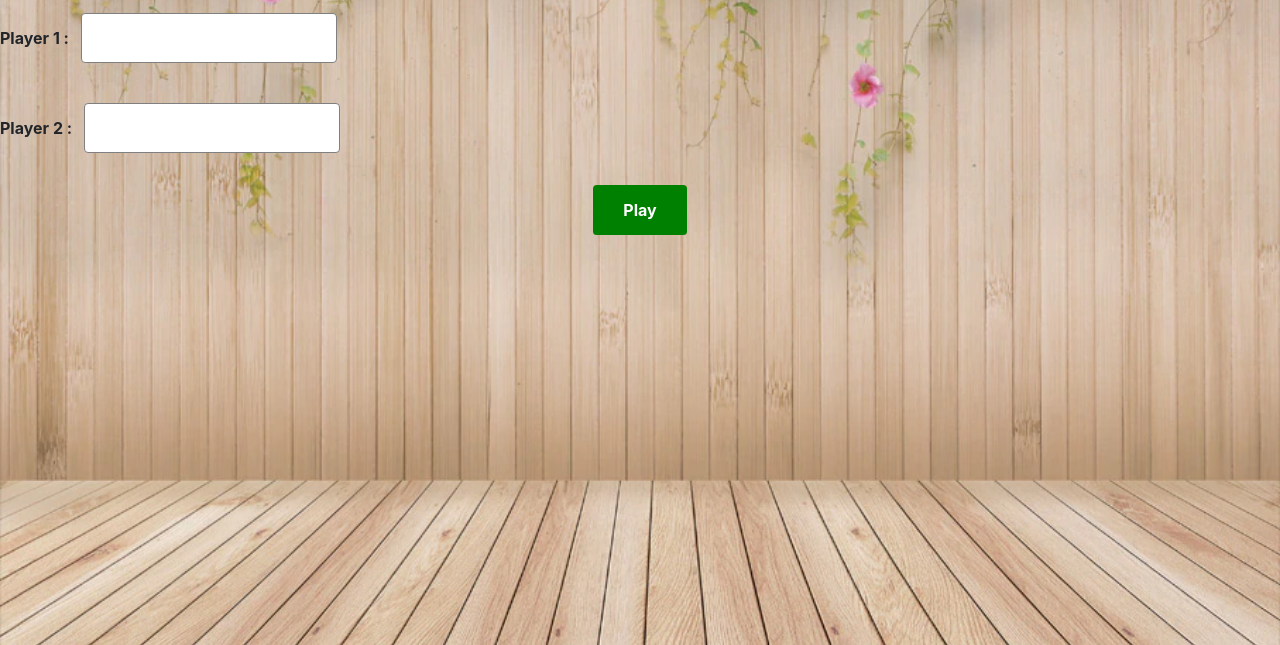
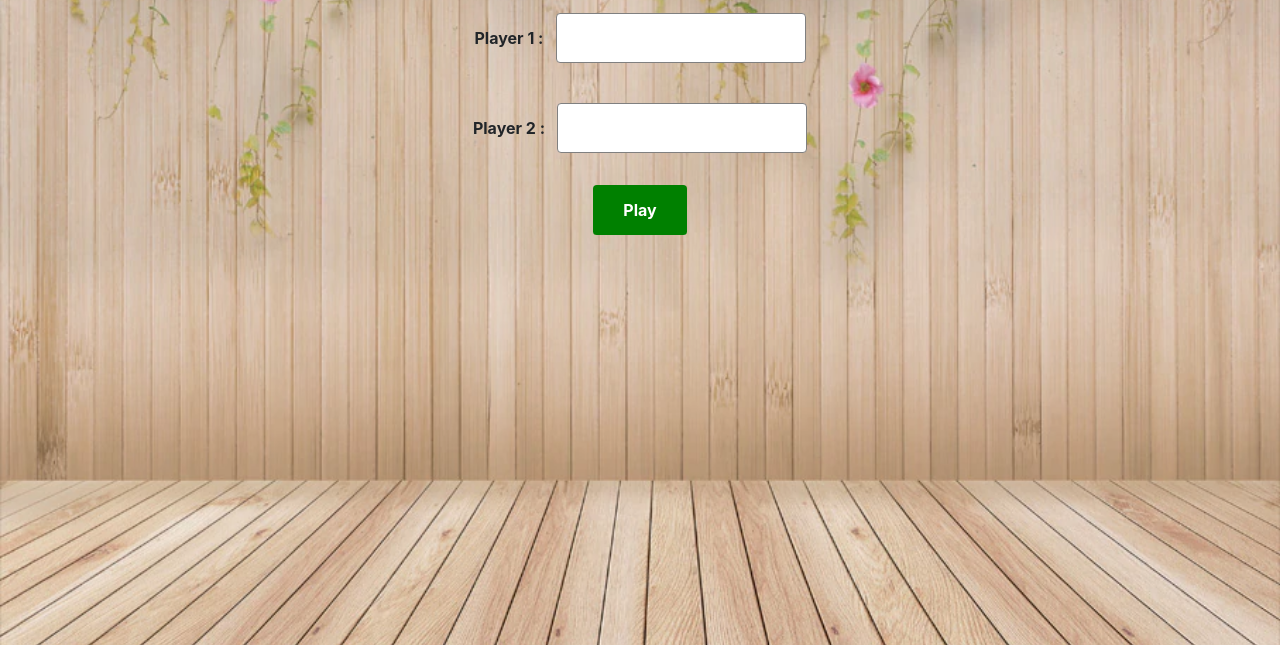
Before and after one commit to SreeramSravanthi422/TICTACTOE, a plain HTML site: page index.html in a window 1280 px wide. Shown: the part 265-910 px from the top of the page. Drawn offline with nearby package versions, Linux system fonts and the light colour scheme.

Commit message:
Update index.html

```diff
--- a/index.html
+++ b/index.html
@@ -10,7 +10,7 @@
   <body>
     <h1>Tic-Tac-Toe</h1>
     <h2>Enter Player names....</h2>
-    <div id ="container-fluid">
+    <div class ="container-fluid">
       <b>Player 1 : &nbsp</b> <input type="text" id = "name"  name ="n" required><br/> <br/>
       <b>Player 2 : &nbsp</b> <input type="text" id = "name1"  name ="n1" required><br/> <br/>
       <a href="play.html" role="button" class = "button1" onclick="myfunction()">Play</a>
```
